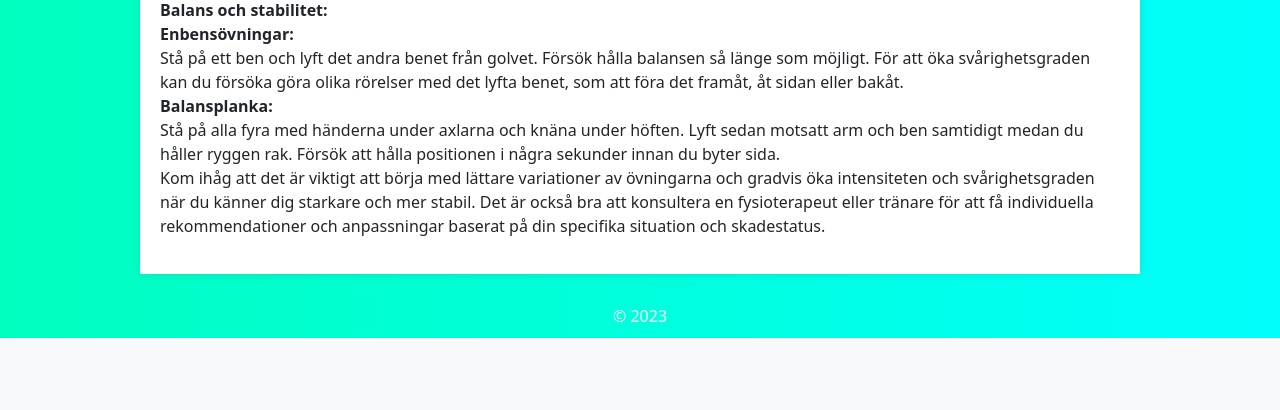
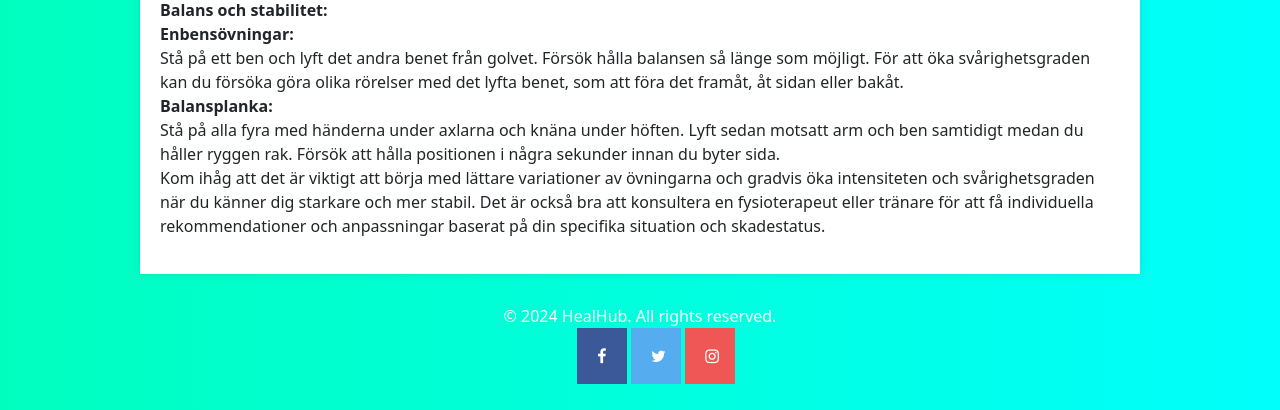
Before and after one commit to BenjaminAston/HealHub, a Flask app: page /ovningar in a window 1280 px wide. Shown: the part 728-1138 px from the top of the page. Before the commit the page ends 1066 px from the top, so only its background shows below. Run offline with Flask 3, Linux system fonts and the light colour scheme.

Commit message:
Update Övningar.html

```diff
--- a/HealHub_code/templates/Övningar.html
+++ b/HealHub_code/templates/Övningar.html
@@ -7,6 +7,8 @@
     <meta http-equiv="X-UA-Compatible" content="ie=edge">
     <link rel="stylesheet" type="text/css" href="/static/css/style.css">
     <link rel="stylesheet" type="text/css" href="/static/css/style3.css">
+    <link rel="stylesheet" href="https://cdnjs.cloudflare.com/ajax/libs/font-awesome/4.7.0/css/font-awesome.min.css">
+
 
     <link rel="stylesheet" href="https://cdn.jsdelivr.net/npm/bootstrap@5.3.3/dist/css/bootstrap.min.css">
     <script src="https://cdn.jsdelivr.net/npm/bootstrap@5.3.3/dist/js/bootstrap.bundle.min.js"></script>
@@ -87,8 +89,15 @@
     </main>
     </div>
     <footer>
-        &copy; 2023
-    </footer>
+        &copy; 2024 HealHub. All rights reserved.
+        <ul class="social-media">
+            <a href="#" class="fa fa-facebook"></a>
+            <a href="#" class="fa fa-twitter"></a>
+            <a href="#" class="fa fa-instagram"></a>
+
+        </ul>
+
+       </footer>
 </body>
 
 </html>
```
